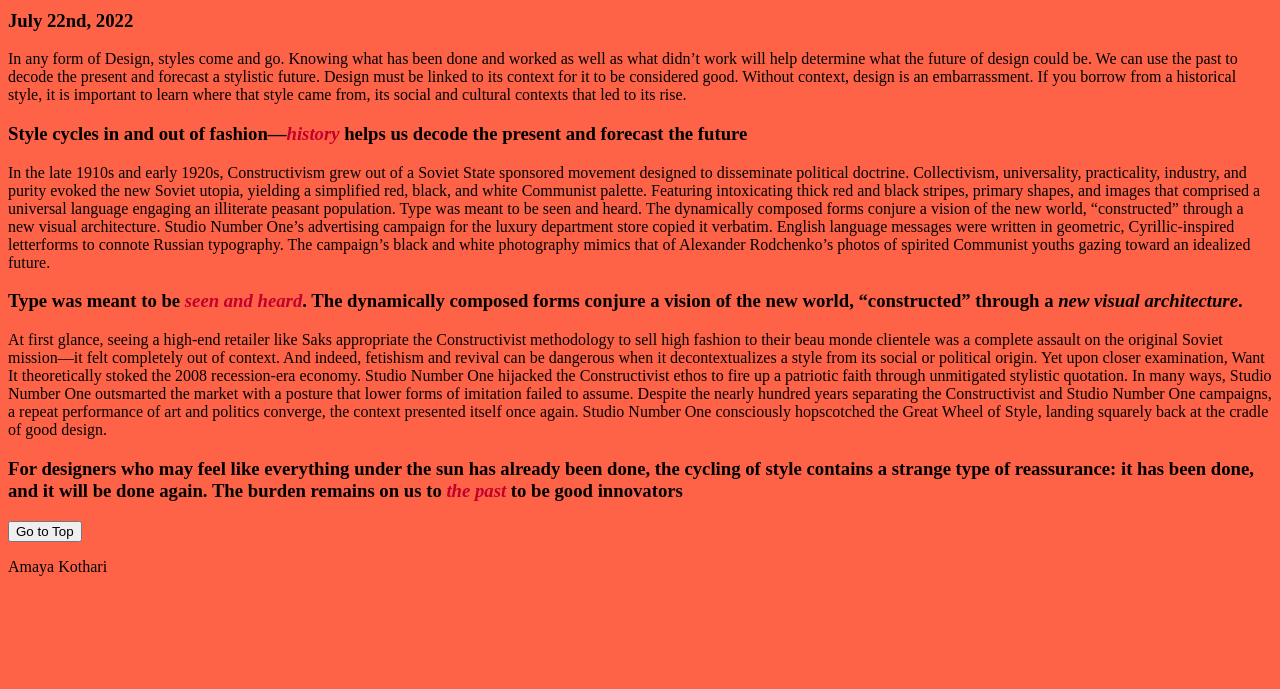
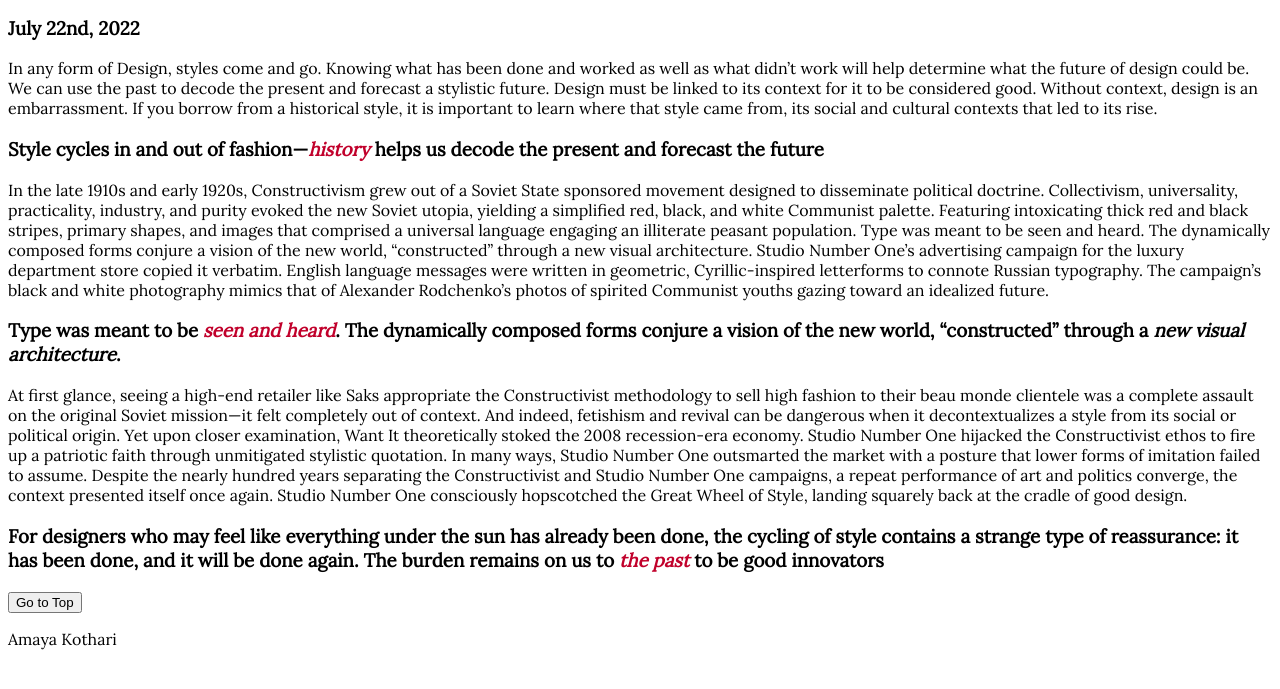
Before and after one commit to kotha746/Manuscript, a plain HTML site: page index.html in a window 1280 px wide. Shown: the part 111-800 px from the top of the page. Drawn offline with Linux system fonts and the light colour scheme.

Commit message:
Font and Bg

```diff
--- a/index.css
+++ b/index.css
@@ -1,3 +1,8 @@
+
+@import url('https://fonts.googleapis.com/css2?family=Lora&display=swap');
+
+
 body {
-    background-color: tomato;
+    background-color: F3F2F0;
+    font-family: 'Lora', serif;
 }
```
